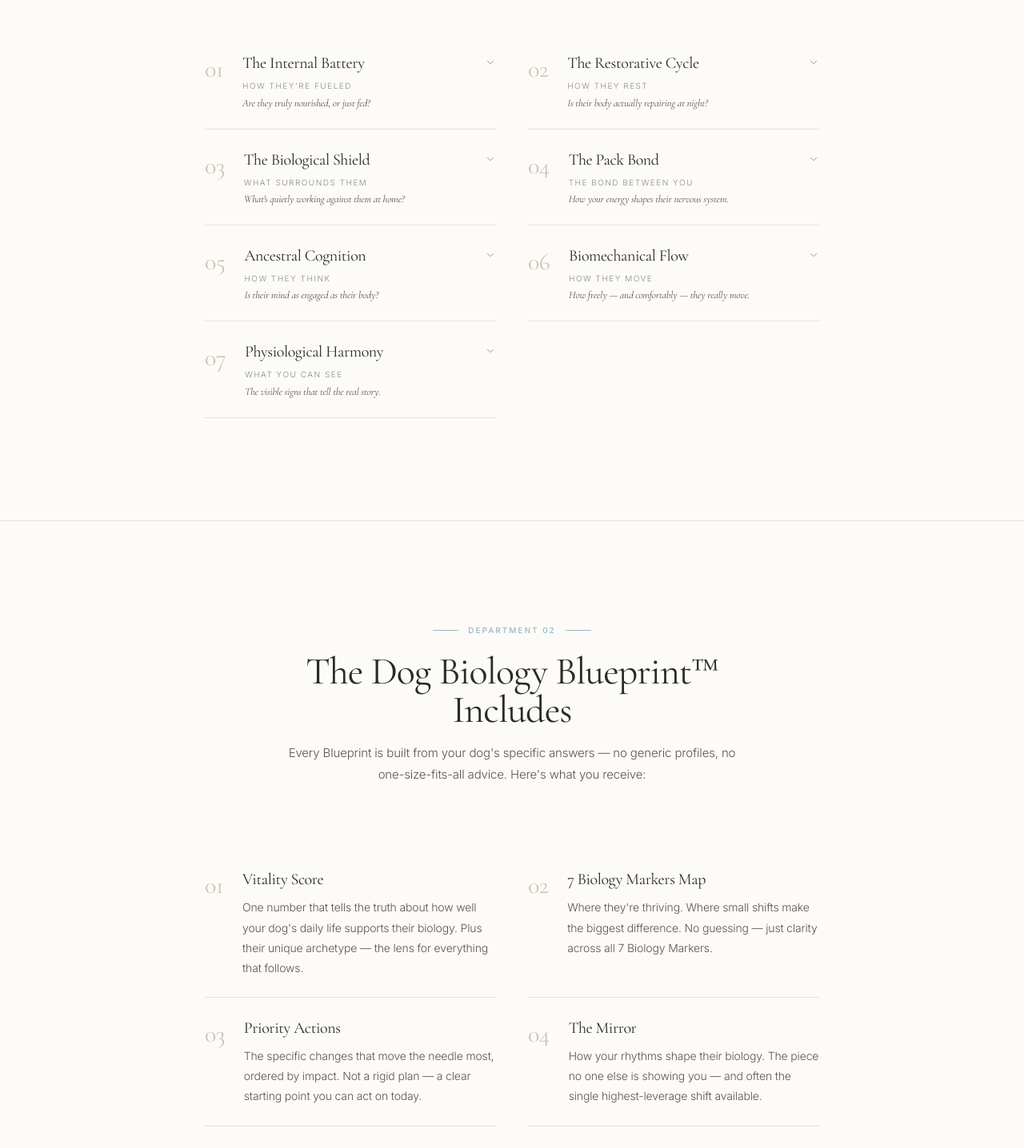
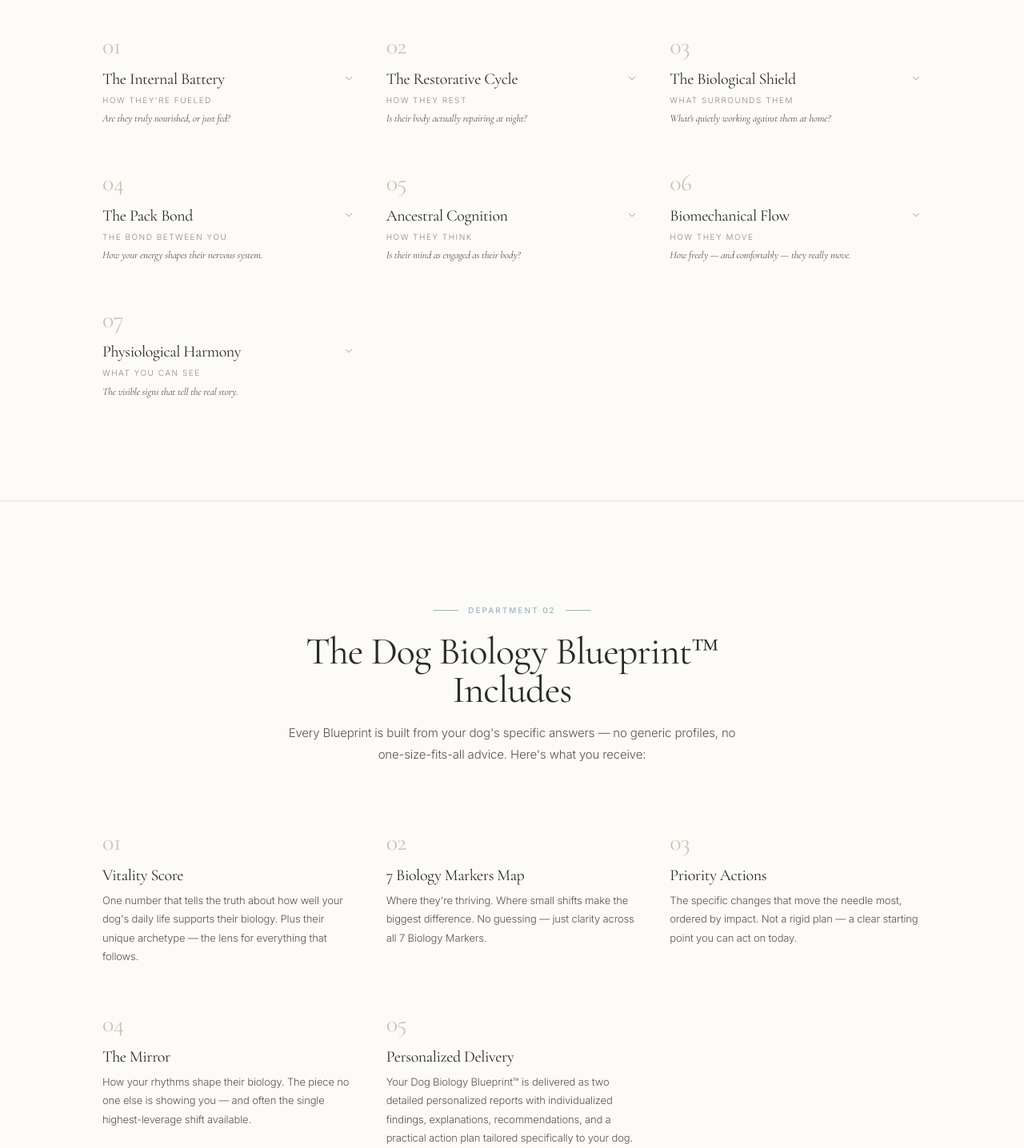
Before and after one commit to CassieAitken/the-paya-method, a React (Vite) app: page / in a window 1280 px wide. Shown: the part 1460-2896 px from the top of the page at 80% size. Built offline with nearby package versions, Linux system fonts and the light colour scheme.

Commit message:
Replace vertical list layout entirely with a true 3-column grid for both Markers and Blueprint Includes sections: no divider lines connecting items, generous gap in every direction so each marker reads as its own floating block rather than a row in a list

```diff
--- a/src/pages/Landing.tsx
+++ b/src/pages/Landing.tsx
@@ -106,7 +106,7 @@ export function Landing({ setStep, onSelectPillar, onShowFounderMessage }: Landi
 
       {/* ===== SEVEN PILLARS (Editorial List) ===== */}
       <section ref={pillarsReveal.ref as React.RefObject<HTMLElement>} className={`relative left-1/2 right-1/2 -mx-[50vw] w-screen bg-[#FDFBF7] py-16 sm:py-24 lg:py-32 px-6 ${pillarsReveal.className}`} data-section="pillars">
-        <div className="max-w-3xl mx-auto">
+        <div className="max-w-5xl mx-auto">
           <div className="mb-14 sm:mb-20 text-center">
             <div className="flex items-center justify-center gap-3 mb-5">
               <div className="w-8 h-px bg-[#9AB8C4]"></div>
@@ -121,23 +121,21 @@ export function Landing({ setStep, onSelectPillar, onShowFounderMessage }: Landi
             </p>
           </div>
 
-          <div className="grid grid-cols-1 sm:grid-cols-2 sm:gap-x-10">
+          <div className="grid grid-cols-1 sm:grid-cols-3 gap-x-10 gap-y-14">
             {foundations.map((f, i) => {
               const isOpen = openPillar === i;
               const desc = pillarDescriptions[i];
               return (
                 <div
                   key={f.id}
-                  className="group cursor-pointer py-6 border-b border-[#E8E2D9]"
+                  className="group cursor-pointer"
                   onClick={() => setOpenPillar(isOpen ? null : i)}
                 >
-                  <div className="flex items-start gap-5 sm:gap-6">
-                    <span className="font-serif text-2xl sm:text-3xl text-[#C9C4B8] tracking-tight flex-shrink-0 leading-none pt-1">
+                  <span className="font-serif text-3xl text-[#C9C4B8] tracking-tight leading-none block mb-3">
                     {String(i + 1).padStart(2, '0')}
                   </span>
-                    <div className="flex-1 min-w-0">
-                      <div className="flex items-baseline justify-between gap-4">
-                        <h3 className="font-serif text-lg sm:text-xl tracking-tight leading-tight text-[#2A2A28] group-hover:text-[#4B1D5C] transition-colors">
+                  <div className="flex items-baseline justify-between gap-3">
+                    <h3 className="font-serif text-xl tracking-tight leading-tight text-[#2A2A28] group-hover:text-[#4B1D5C] transition-colors">
                       {f.title}
                     </h3>
                     <Icons.ChevronDown size={14} strokeWidth={1.5} className={`text-[#8A8A86] flex-shrink-0 transition-transform duration-300 ${isOpen ? 'rotate-180' : ''}`} />
@@ -145,14 +143,14 @@ export function Landing({ setStep, onSelectPillar, onShowFounderMessage }: Landi
                   <p className="text-[10px] uppercase tracking-[0.15em] text-[#8A8A86] mt-1.5">
                     {desc.focus}
                   </p>
-                      <p className="text-[13px] font-serif italic text-[#5C534E] mt-1.5">
+                  <p className="text-[13px] font-serif italic text-[#5C534E] mt-2 leading-[1.6]">
                     {desc.teaser}
                   </p>
 
                   <div className={`transition-all duration-300 ease-in-out overflow-hidden ${
                     isOpen ? 'max-h-64 opacity-100 mt-4' : 'max-h-0 opacity-0 mt-0'
                   }`}>
-                        <p className="text-[#5C534E] leading-[1.8] font-light text-[13px] sm:text-[14px]">
+                    <p className="text-[#5C534E] leading-[1.8] font-light text-[13px]">
                       {desc.definition}
                     </p>
                     <button
@@ -163,8 +161,6 @@ export function Landing({ setStep, onSelectPillar, onShowFounderMessage }: Landi
                     </button>
                   </div>
                 </div>
-                  </div>
-                </div>
               );
             })}
           </div>
@@ -173,7 +169,7 @@ export function Landing({ setStep, onSelectPillar, onShowFounderMessage }: Landi
 
       {/* ===== YOUR DOG BIOLOGY BLUEPRINT INCLUDES (Editorial List) ===== */}
       <section id="how-it-works" className="relative left-1/2 right-1/2 -mx-[50vw] w-screen bg-[#FDFBF7] py-16 sm:py-24 lg:py-32 px-6 border-t border-[#E8E2D9]">
-        <div className="max-w-3xl mx-auto">
+        <div className="max-w-5xl mx-auto">
           <div className="mb-14 sm:mb-20 text-center">
             <div className="flex items-center justify-center gap-3 mb-5">
               <div className="w-8 h-px bg-[#9AB8C4]"></div>
@@ -188,7 +184,7 @@ export function Landing({ setStep, onSelectPillar, onShowFounderMessage }: Landi
             </p>
           </div>
 
-          <div className="grid grid-cols-1 sm:grid-cols-2 sm:gap-x-10">
+          <div className="grid grid-cols-1 sm:grid-cols-3 gap-x-10 gap-y-14">
             {[
               {
                 title: 'Vitality Score',
@@ -211,20 +207,16 @@ export function Landing({ setStep, onSelectPillar, onShowFounderMessage }: Landi
                 desc: 'Your Dog Biology Blueprint™ is delivered as two detailed personalized reports with individualized findings, explanations, recommendations, and a practical action plan tailored specifically to your dog.',
               },
             ].map((item, i) => (
-              <div key={item.title} className="py-6 border-b border-[#E8E2D9]">
-                <div className="flex items-start gap-5 sm:gap-6">
-                  <span className="font-serif text-2xl sm:text-3xl text-[#C9C4B8] tracking-tight flex-shrink-0 leading-none pt-1">
+              <div key={item.title}>
+                <span className="font-serif text-3xl text-[#C9C4B8] tracking-tight leading-none block mb-3">
                   {String(i + 1).padStart(2, '0')}
                 </span>
-                  <div className="flex-1 min-w-0">
-                    <h3 className="font-serif text-lg sm:text-xl tracking-tight leading-tight text-[#2A2A28]">
+                <h3 className="font-serif text-xl tracking-tight leading-tight text-[#2A2A28]">
                   {item.title}
                 </h3>
-                    <p className="text-[13px] sm:text-[14px] text-[#5C534E] leading-[1.8] font-light mt-2">
+                <p className="text-[13px] text-[#5C534E] leading-[1.8] font-light mt-2">
                   {item.desc}
                 </p>
-                  </div>
-                </div>
               </div>
             ))}
           </div>
```
Lines whose indentation alone changed are shown as unchanged.
